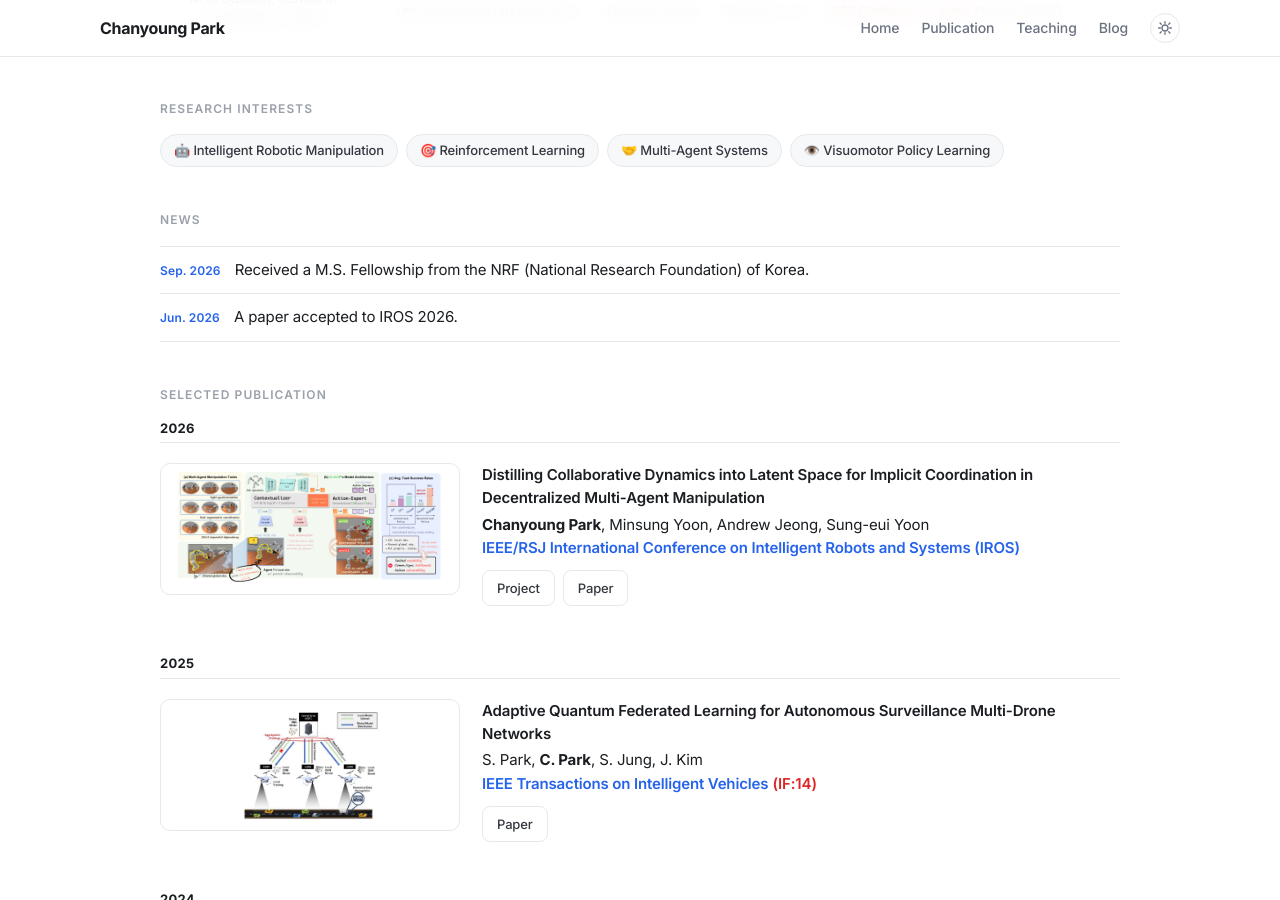
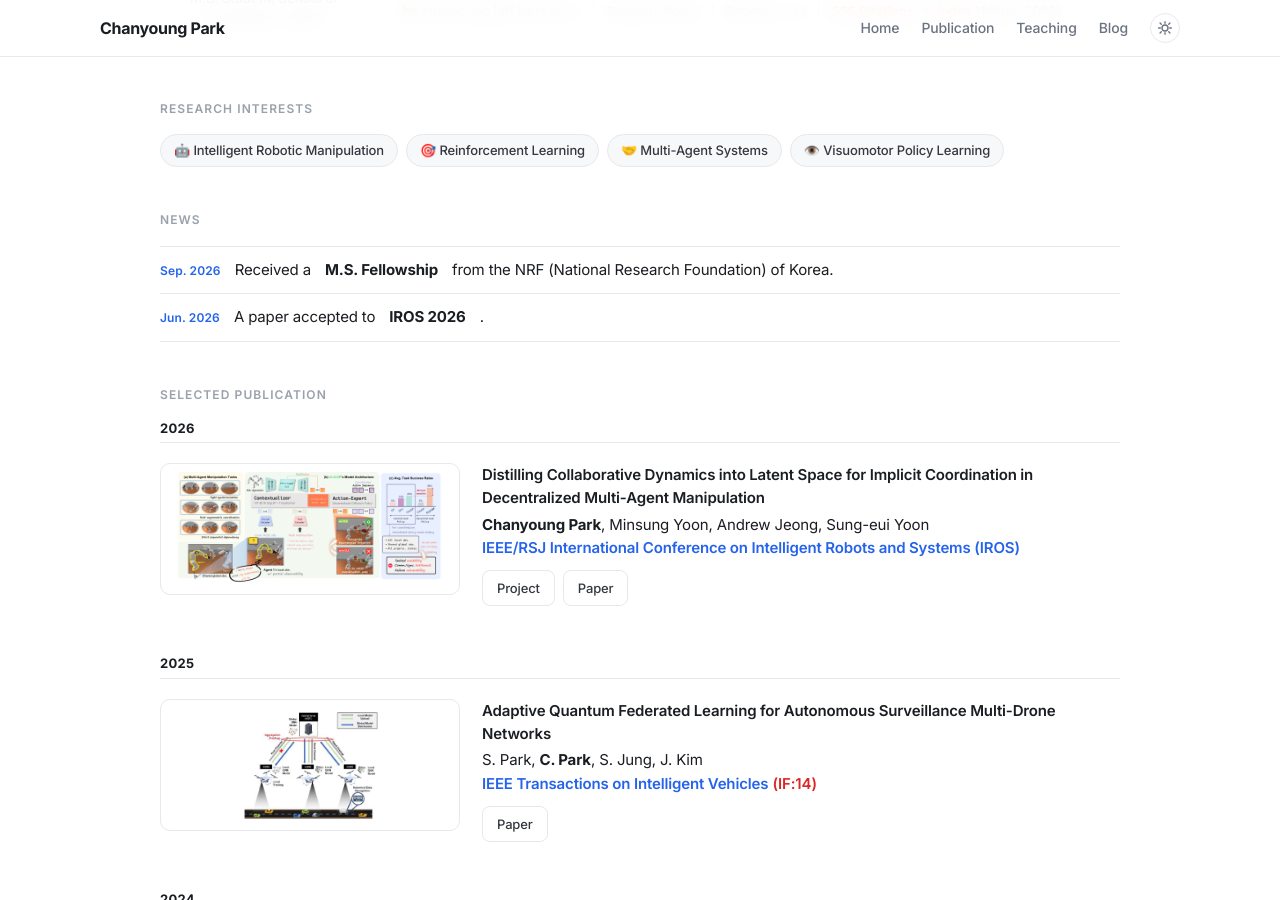
Before and after one commit to cosdeneb/cosdeneb.github.io, a Jekyll site: the page built from index.md, in a window 1280 px wide and 900 px high, scrolled down 314 px. Built offline with Jekyll 4.4.1, drawn with Linux system fonts in a browser that asks for light colours.

Commit message:
Home: bold M.S. Fellowship and IROS 2026 in News items
Co-Authored-By: Claude Sonnet 5 <noreply@anthropic.com>

```diff
--- a/index.md
+++ b/index.md
@@ -46,8 +46,8 @@ profile_picture:
 <div class="home-news">
   <h2 class="home-section-title">News</h2>
   <ul>
-    <li><span class="news-date">Sep. 2026</span> Received a M.S. Fellowship from the NRF (National Research Foundation) of Korea.</li>
-    <li><span class="news-date">Jun. 2026</span> A paper accepted to IROS 2026.</li>
+    <li><span class="news-date">Sep. 2026</span> Received a <b>M.S. Fellowship</b> from the NRF (National Research Foundation) of Korea.</li>
+    <li><span class="news-date">Jun. 2026</span> A paper accepted to <b>IROS 2026</b>.</li>
   </ul>
 </div>
 
```
